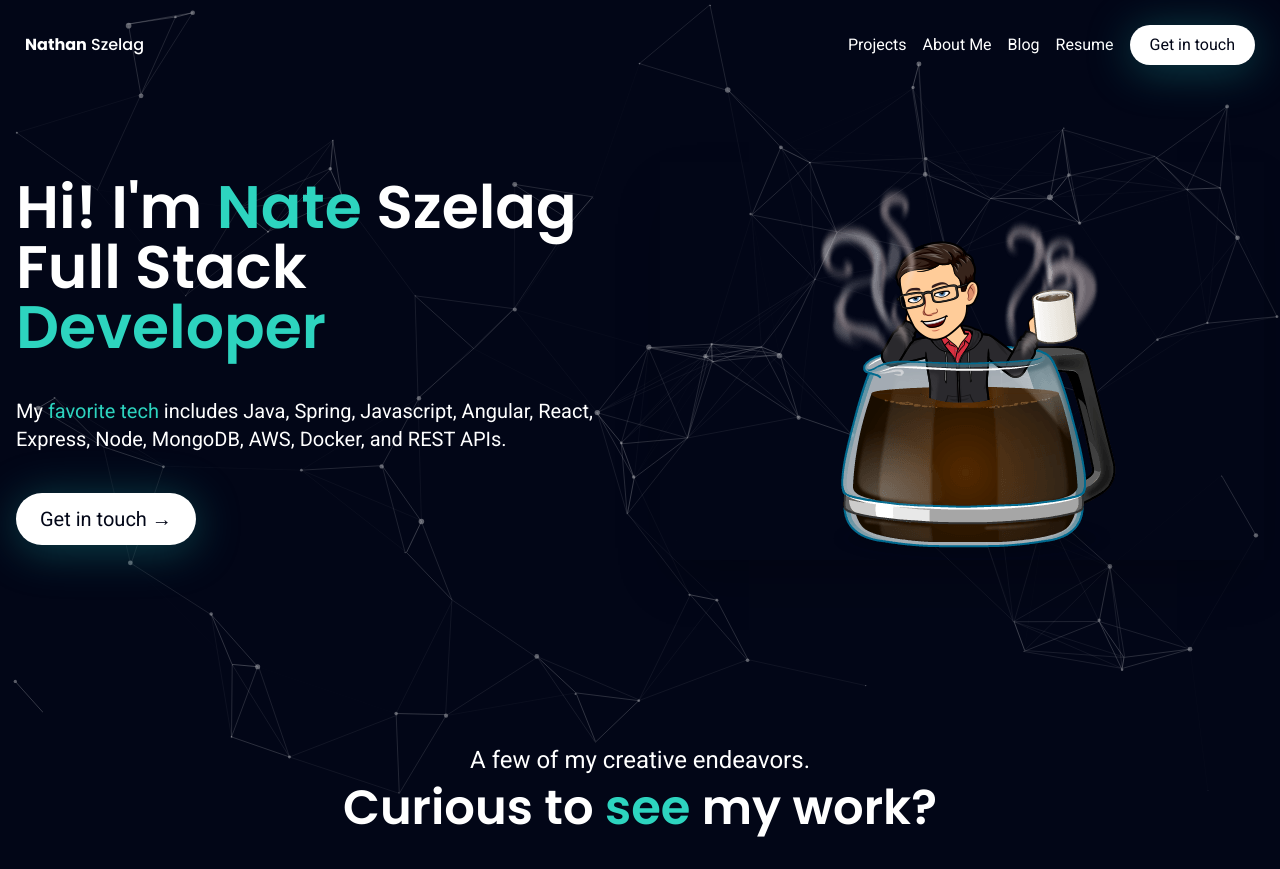
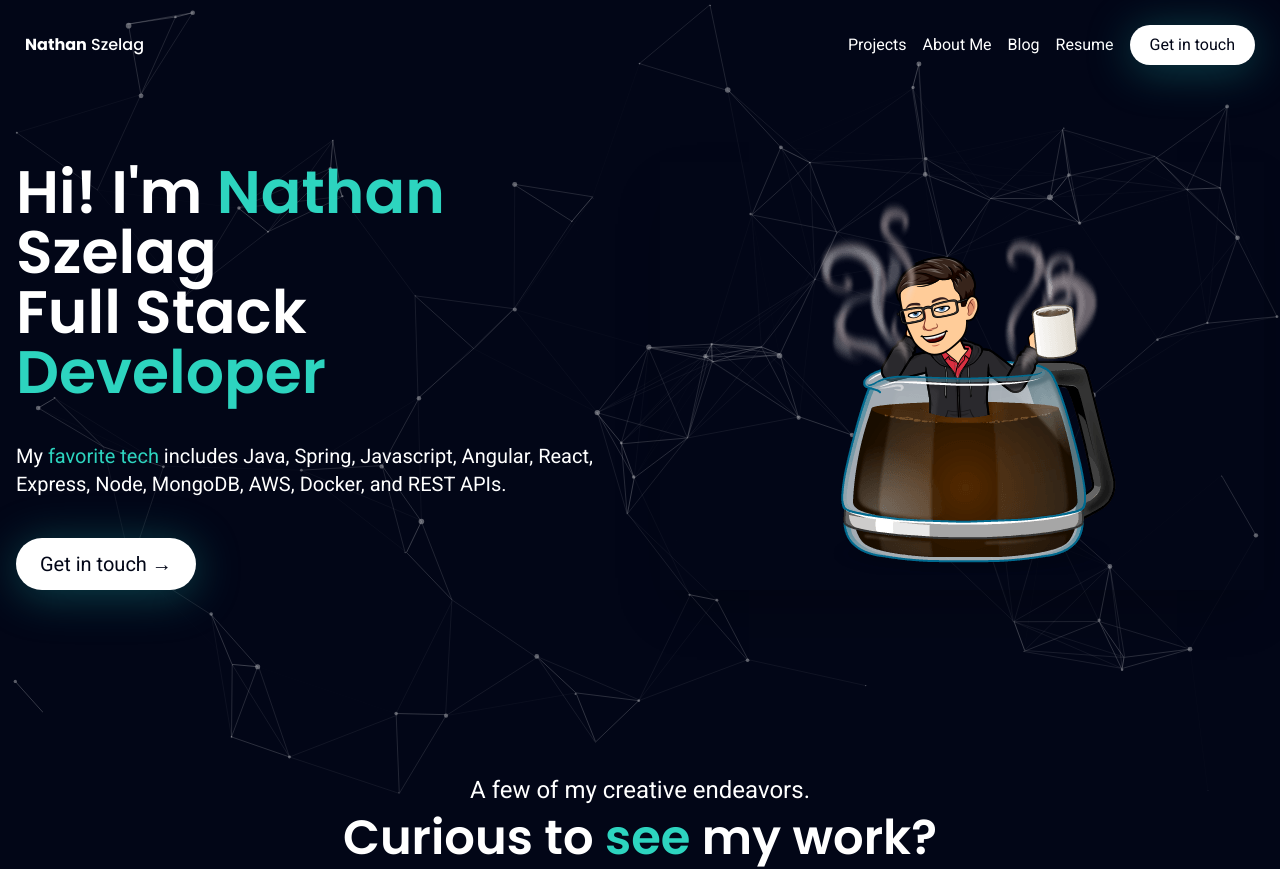
Before and after one commit to Nathan3p0/svelte-portfolio, a SvelteKit app: page / in a window 1280 px wide. Shown: the top 869 px of the page. Built offline with nearby package versions, Linux system fonts and the light colour scheme.

Commit message:
Add README

```diff
--- a/src/components/Main.svelte
+++ b/src/components/Main.svelte
@@ -62,7 +62,7 @@
 	<section id="introPage" class="grid grid-cols-1 lg:grid-cols-2 gap-10 py-8 sm:py-14">
 		<div class="flex flex-col lg:justify-center text-center lg:text-left gap-6 md:gap-8 lg:gap-10">
 			<h2 class="font-semibold text-4xl sm:text-5xl md:text-6xl">
-				Hi! I'm <span class="poppins text-teal-400">Nate</span> Szelag <br />Full Stack
+				Hi! I'm <span class="poppins text-teal-400">Nathan</span> Szelag <br />Full Stack
 				<span class="poppins text-teal-400">Developer</span>
 			</h2>
 			<p class="text-base sm:text-lg md:text-xl">
@@ -94,7 +94,7 @@
 			</h3>
 		</div>
 		<a
-			href="https://www.youtube.com"
+			href="https://github.com/Nathan3p0"
 			target="_blank"
 			class="mx-auto px-4 py-2 rounded-md border border-solid border-white flex items-center gap-2 -mb-4 sm:-mb-0 -mt-10 hover:border-teal-700 duration-200"
 		>
--- a/src/routes/+layout.svelte
+++ b/src/routes/+layout.svelte
@@ -23,7 +23,7 @@
     >
         <button
             on:click={goTop}
-            class="ml-auto rounded-full aspect-square bg-slate-900 text-violet-400 px-3 sm:px-4 hover:bg-slate-800 cursor-pointer"
+            class="ml-auto rounded-full aspect-square bg-slate-900 text-teal-400 px-3 sm:px-4 hover:bg-slate-800 cursor-pointer"
             ><i
                 class="fa-solid fa-arrow-up grid place-items-center aspect-square"
             /></button
```
Also changed, not shown: 1 other file (tests, documents, lock files or other folders).
